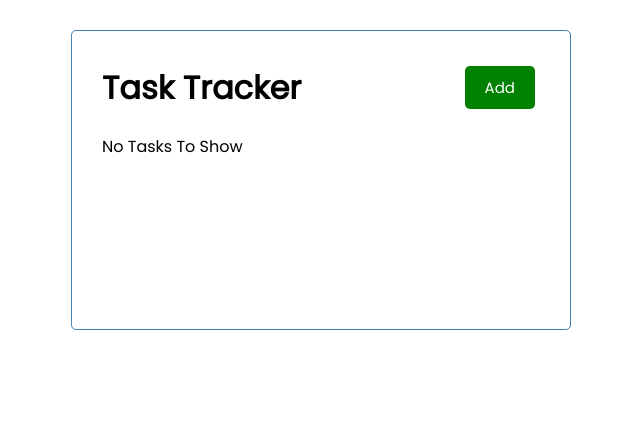
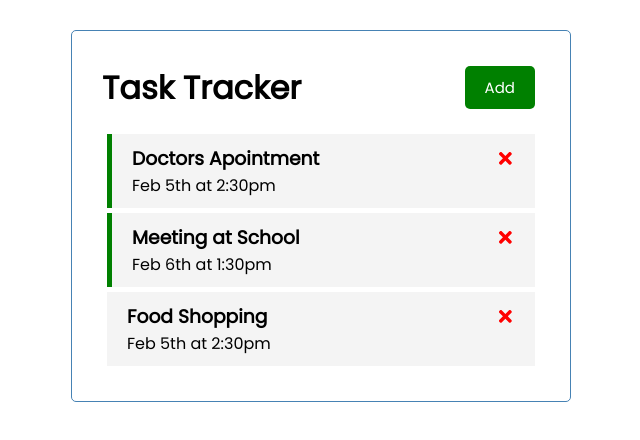
Before and after one commit to AkaraTawng/react-task-tracker, a React (Create React App) app: page / in a window 1280 px wide. Shown: the top 440 px of the page, without its empty margins (319-959 px from the left). Built offline with nearby package versions, Linux system fonts and the light colour scheme; data requests are answered from the project's data file.

Commit message:
make fetch request to server and display task data

```diff
--- a/src/App.js
+++ b/src/App.js
@@ -1,10 +1,25 @@
 import Header from './components/Header';
 import Tasks from './components/Tasks';
 import AddTask from './components/AddTask';
-import {useState} from 'react';
+import {useState, useEffect} from 'react';
 function App() {
   const [showAddTask, setShowAddTask] = useState(false);
   const [tasks, setTasks] = useState([])
+
+  useEffect(() => {
+    const getTasks = async() => {
+      const tasksFromServer = await fetchTasks()
+      setTasks(tasksFromServer)
+    }
+    getTasks()
+  }, [])
+
+  const fetchTasks = async () => {
+    const res = await fetch('http://localhost:5000/tasks')
+    const data = await res.json()
+
+    return data
+  }
 
 const addTask = (task) => {
   const id = Math.floor(Math.random() * 10000) + 1
--- a/src/components/Tasks.js
+++ b/src/components/Tasks.js
@@ -2,7 +2,7 @@
 
 const Tasks = ({tasks, onDelete, onToggle}) => {
     return <>
-        {tasks.map(task => (<Task key={task.id} task={task} onDelete={onDelete} onToggle={onToggle}/>
+        {tasks.map((task, index) => (<Task key={index} task={task} onDelete={onDelete} onToggle={onToggle}/>
         ))}
     </>
 }
```
